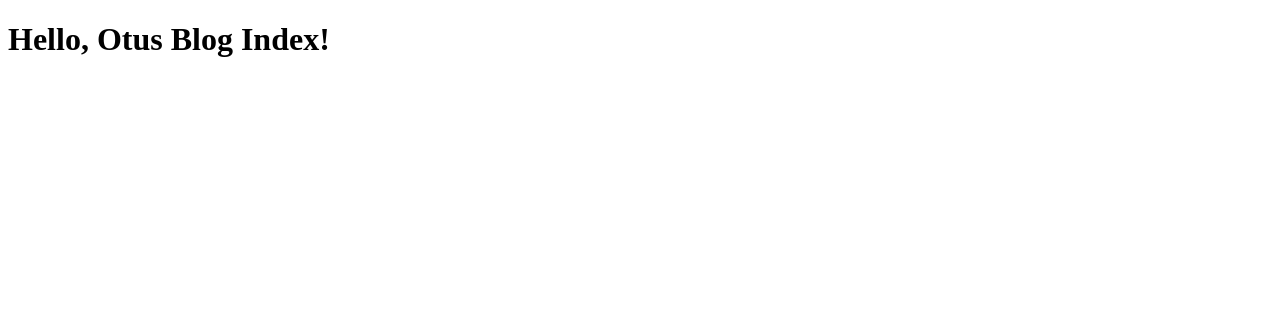
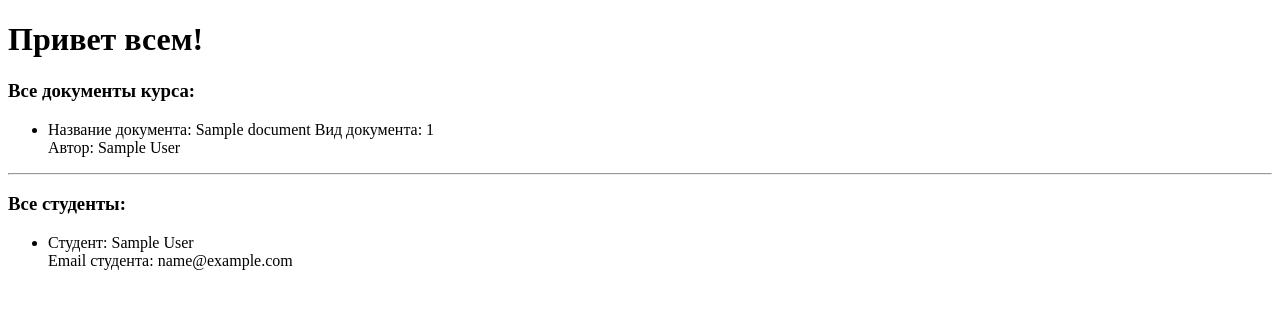
Before and after one commit to xaldey/otus-django-project, a Django app: page /otus/ in a window 1280 px wide. Shown: the top 309 px of the page. Run offline with Django 3.2, Linux system fonts and the light colour scheme; tables that the repository leaves empty hold one stand-in row (values such as "Sample post").

Commit message:
Верстаю основную страницу для ОтусаПлюс

```diff
--- a/learn_django/otusPlus/templates/otusPlus/index.html
+++ b/learn_django/otusPlus/templates/otusPlus/index.html
@@ -1,13 +1,40 @@
 <!DOCTYPE html>
-<html lang="en">
+<html lang="ru">
 <head>
     <meta charset="UTF-8">
-    <title>Otus Plus index</title>
+    <title>Обучение в ОТУСе</title>
 </head>
 <body>
 <div>
-    <h1>Hello, Otus Blog Index!</h1>
-
+    <h1>Привет всем!</h1>
+    <h3>Все документы курса:</h3>
+    <ul>
+        {% for document in all_docs %}
+            <li>
+                <div>
+                    Название документа: {{ document.title }}
+                    Вид документа: {{ document.type_of_doc }}
+                </div>
+                <div>
+                    Автор: {{ document.author }}
+                </div>
+            </li>
+        {% endfor %}
+    </ul>
+    <hr>
+    <h3>Все студенты:</h3>
+    <ul>
+        {% for student in all_students %}
+        <li>
+            <div>
+                Студент: {{ student.full_name }}
+            </div>
+            <div>
+                Email студента: {{ student.email }}
+            </div>
+        </li>
+        {% endfor %}
+    </ul>
 </div>
 </body>
 </html>
```
